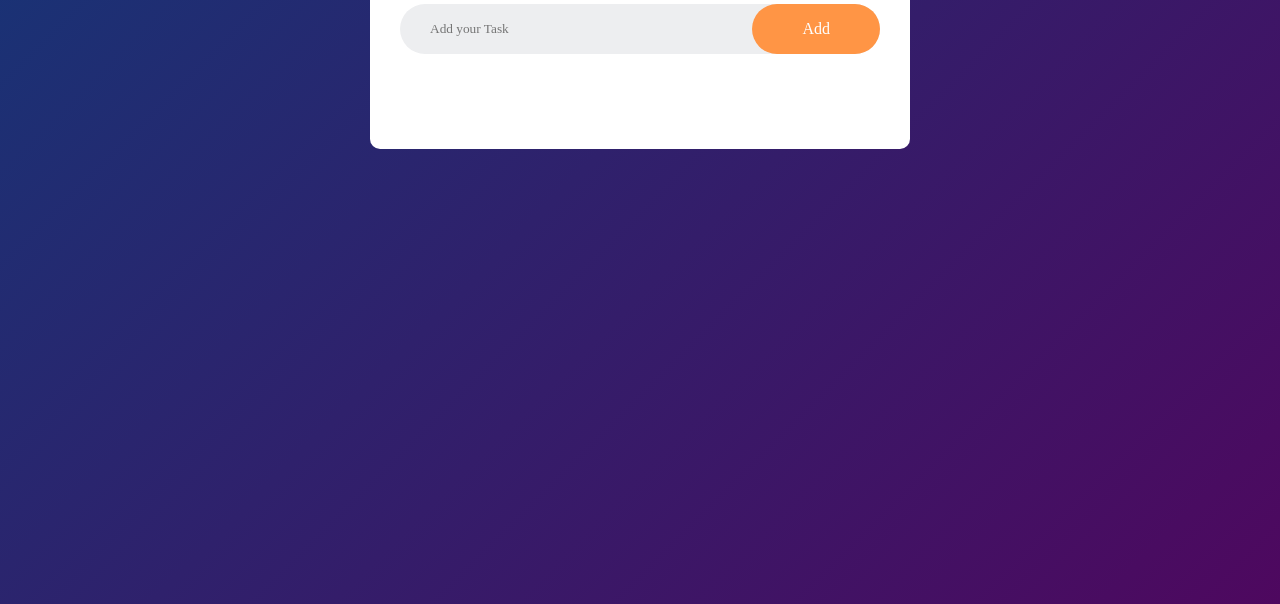
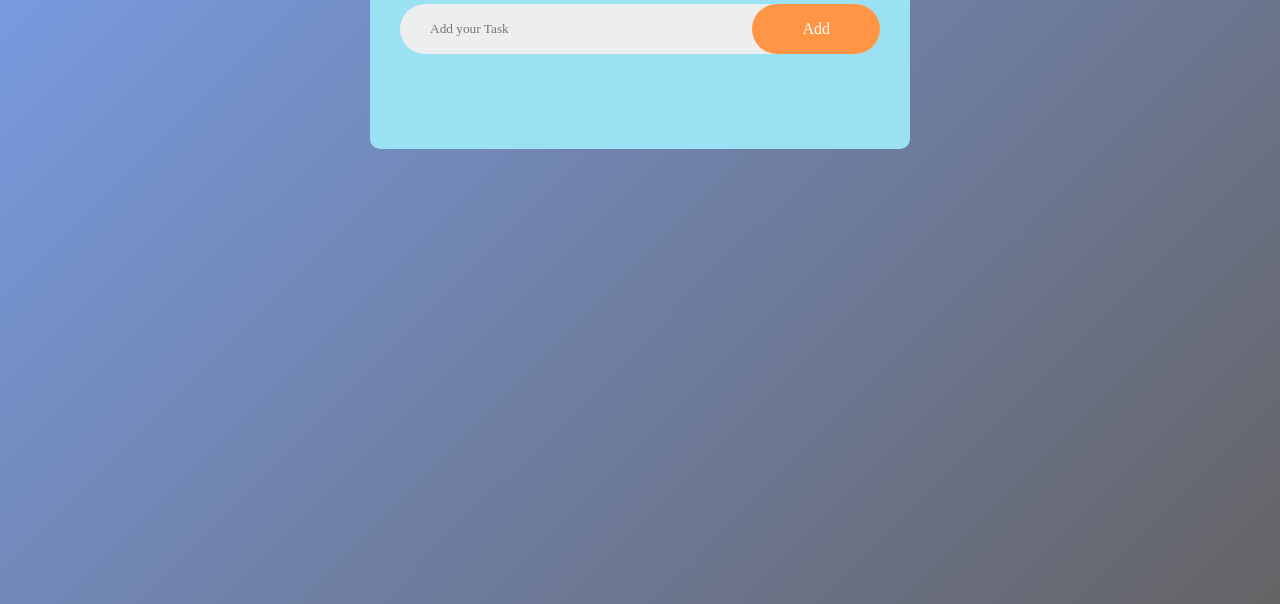
Before and after one commit to AbhinaySngh/Todo-lists, a plain HTML site: page index.html in a window 1280 px wide. Shown: the part 196-800 px from the top of the page. Drawn offline with Linux system fonts and the light colour scheme.

Commit message:
Change in css

```diff
--- a/style.css
+++ b/style.css
@@ -8,14 +8,14 @@
 .container {
     width: 100%;
     min-height: 100vh;
-    background: linear-gradient(135deg, #153677, #4e085f);
+    background: linear-gradient(135deg, #7aa0ec, #656365);
     padding: 10px;
 }
 
 .Todo {
     /* width: 100px; */
     max-width: 540px;
-    background-color: #fff;
+    background-color: #99e1f3;
     margin: 100px auto 20px;
     padding: 40px 30px 70px;
     border-radius: 10px;
```
